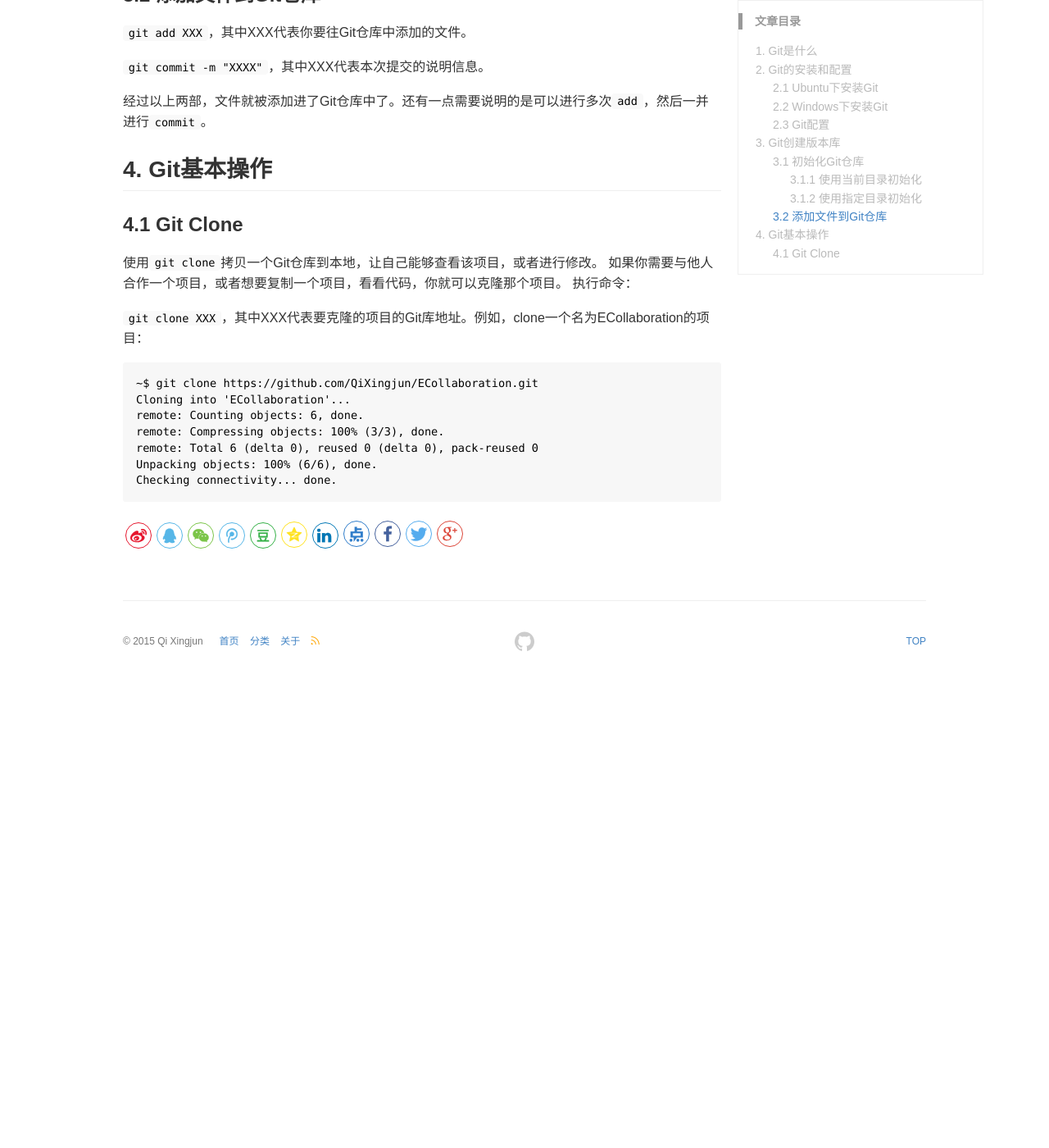
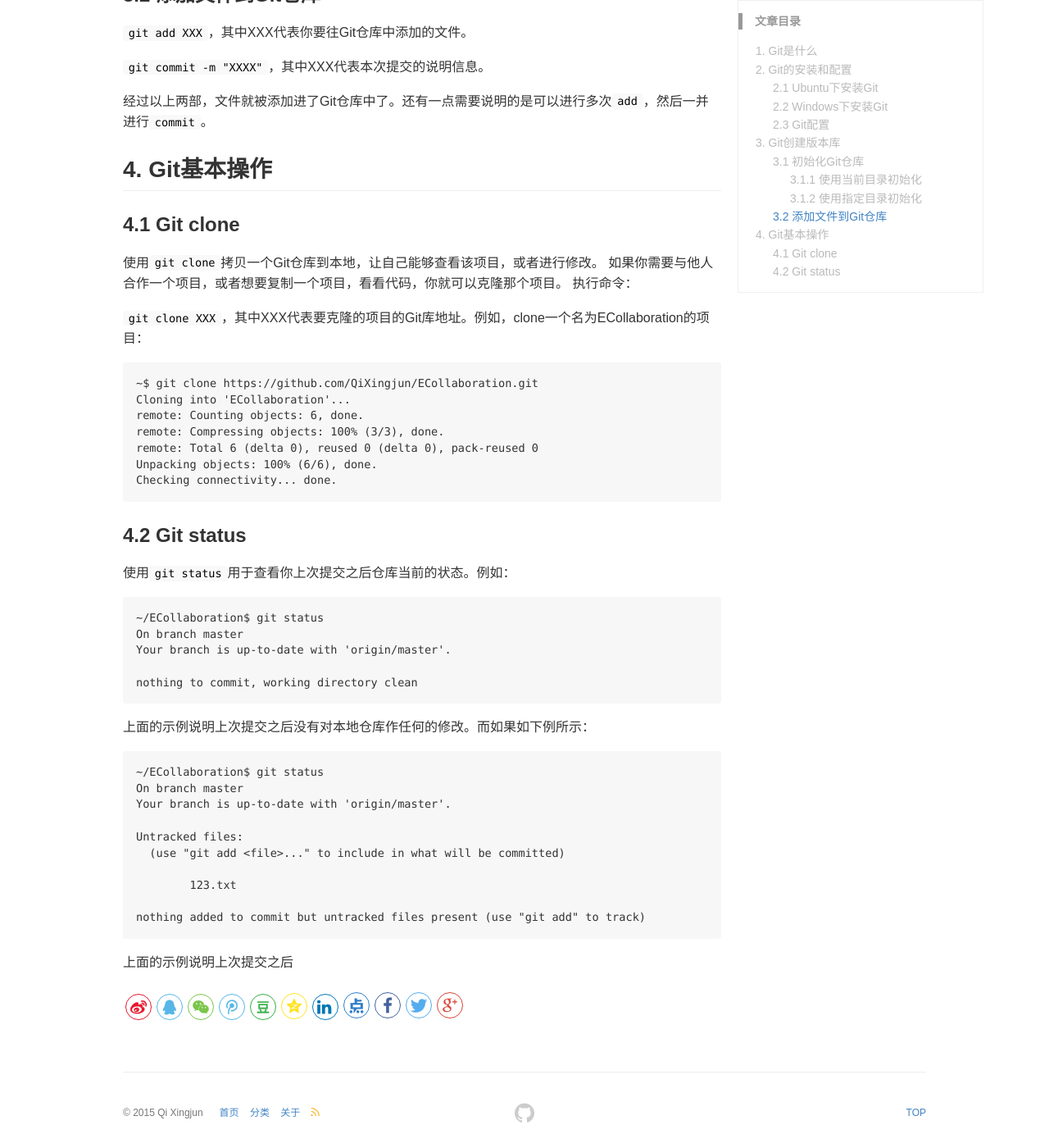
Before and after one commit to QiXingjun/QiXingjun.github.io, a Jekyll site: the page built from _posts/blog/2016-09-01-introduction-of-git.md, in a window 1280 px wide and 1400 px high, scrolled down 1369 px. Shown: the whole window at 82% size. Built offline with Jekyll 4.4.1, drawn with Linux system fonts in a browser that asks for light colours; comment, search, counter and statistics services are not loaded; before the commit the page ends 2200 px from its top, so only the background shows below that.

Commit message:
Update 2016-09-01-introduction-of-git.md

````diff
--- a/_posts/blog/2016-09-01-introduction-of-git.md
+++ b/_posts/blog/2016-09-01-introduction-of-git.md
@@ -57,14 +57,14 @@ Windows平台，直接下载Git的安装包，和安装普通软件一样安装
 
 ## 4. Git基本操作
 
-### 4.1 Git Clone
+### 4.1 Git clone
 
 使用`git clone`拷贝一个Git仓库到本地，让自己能够查看该项目，或者进行修改。
 如果你需要与他人合作一个项目，或者想要复制一个项目，看看代码，你就可以克隆那个项目。 执行命令：
 
 `git clone XXX`，其中XXX代表要克隆的项目的Git库地址。例如，clone一个名为ECollaboration的项目：
 
-```git
+```
 ~$ git clone https://github.com/QiXingjun/ECollaboration.git
 Cloning into 'ECollaboration'...
 remote: Counting objects: 6, done.
@@ -73,3 +73,32 @@ remote: Total 6 (delta 0), reused 0 (delta 0), pack-reused 0
 Unpacking objects: 100% (6/6), done.
 Checking connectivity... done.
 ```
+
+### 4.2 Git status
+
+使用`git status`用于查看你上次提交之后仓库当前的状态。例如：
+
+```
+~/ECollaboration$ git status
+On branch master
+Your branch is up-to-date with 'origin/master'.
+
+nothing to commit, working directory clean
+```
+
+上面的示例说明上次提交之后没有对本地仓库作任何的修改。而如果如下例所示：
+
+```
+~/ECollaboration$ git status
+On branch master
+Your branch is up-to-date with 'origin/master'.
+
+Untracked files:
+  (use "git add <file>..." to include in what will be committed)
+
+	123.txt
+
+nothing added to commit but untracked files present (use "git add" to track)
+```
+
+上面的示例说明上次提交之后
````
